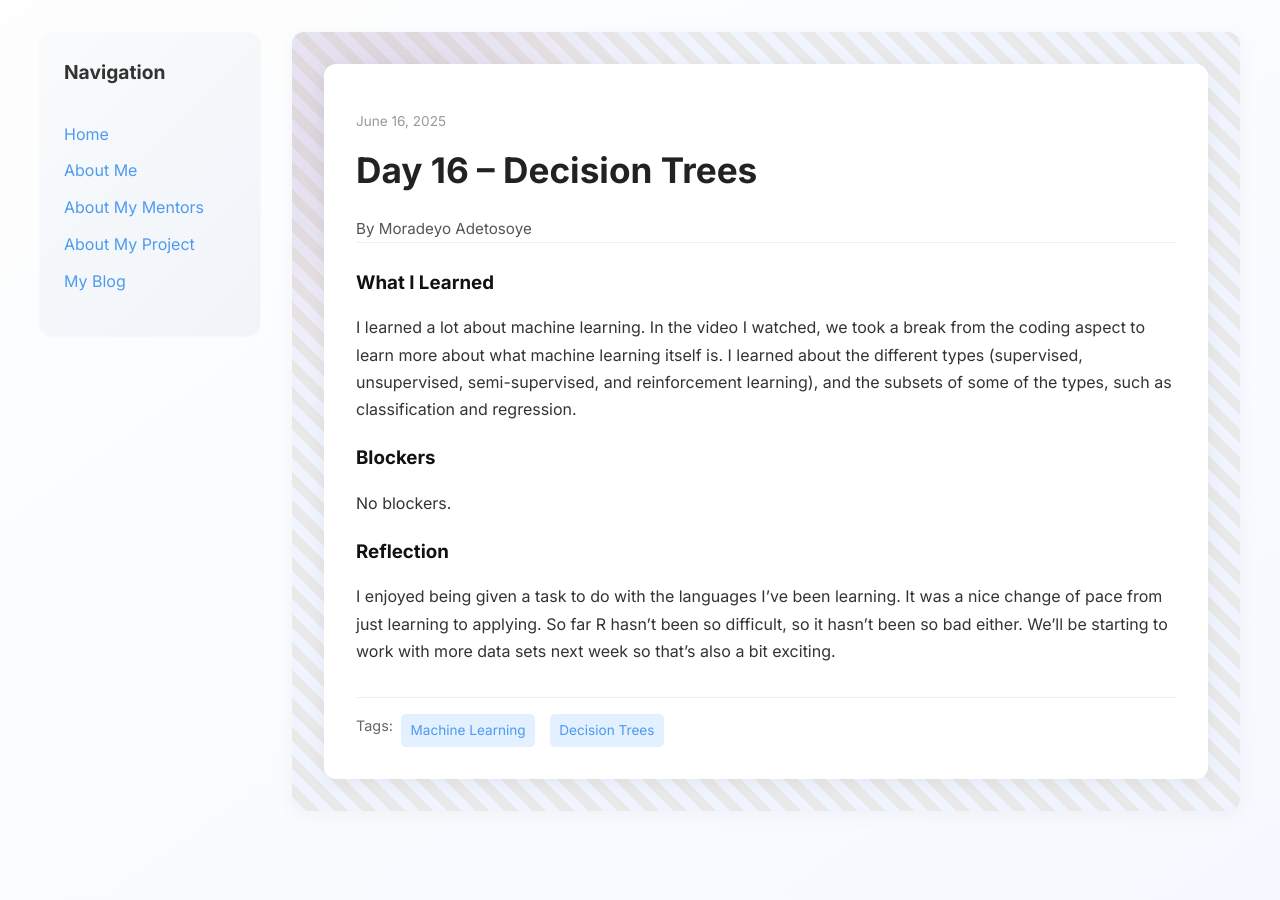
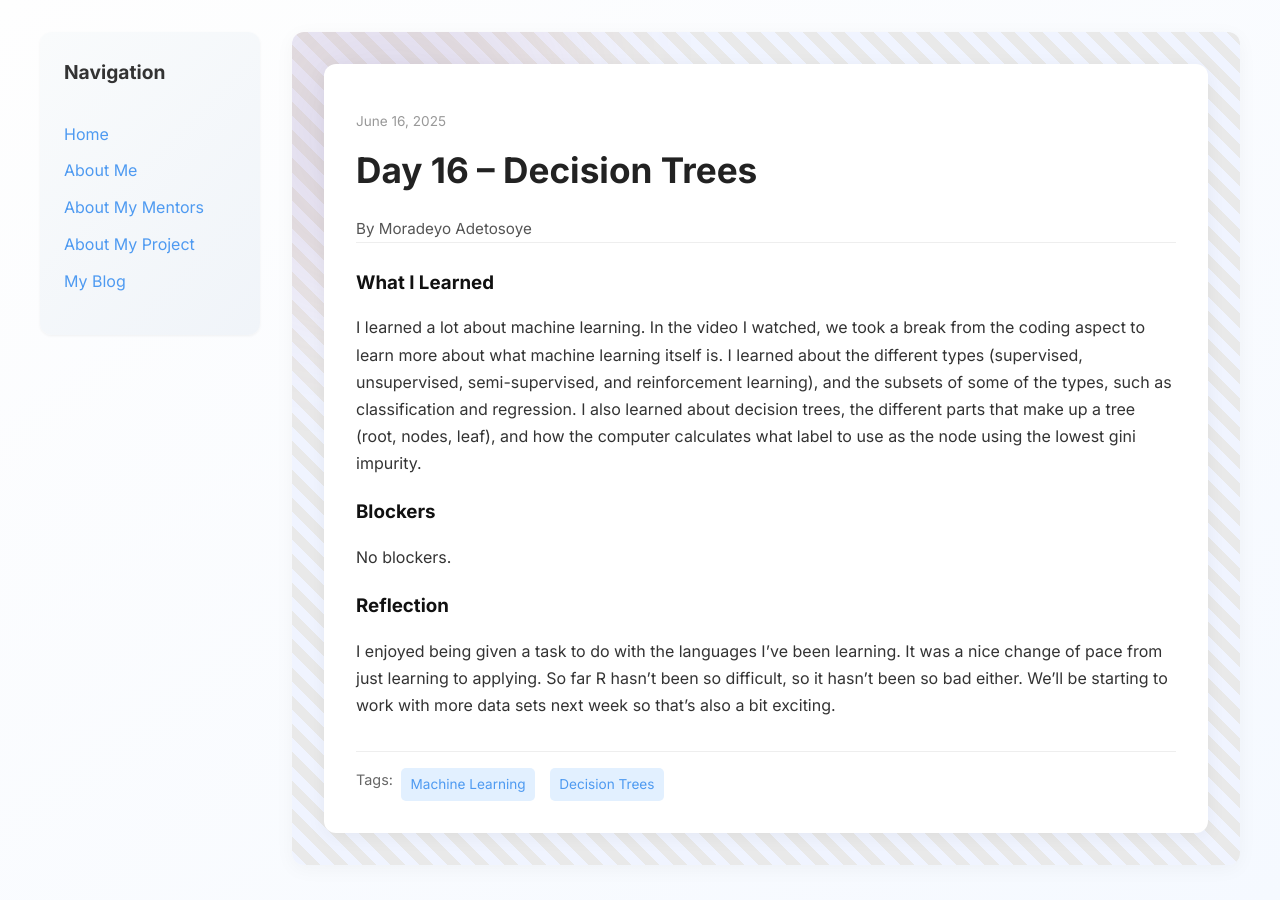
Before and after one commit to Deyo101/deyo101.github.io, a Jekyll site: the page built from _posts/2025-06-17-day-16.md, in a window 1280 px wide. Built offline with Jekyll 4.4.1, drawn with Linux system fonts in a browser that asks for light colours.

Commit message:
Update 2025-06-17-day-16.md

```diff
--- a/_posts/2025-06-17-day-16.md
+++ b/_posts/2025-06-17-day-16.md
@@ -7,7 +7,7 @@
 tags: ["Machine Learning", "Decision Trees"]
 
 what_i_learned: |
-  I learned a lot about machine learning. In the video I watched, we took a break from the coding aspect to learn more about what machine learning itself is. I learned about the different types (supervised, unsupervised, semi-supervised, and reinforcement learning), and the subsets of some of the types, such as classification and regression.
+  I learned a lot about machine learning. In the video I watched, we took a break from the coding aspect to learn more about what machine learning itself is. I learned about the different types (supervised, unsupervised, semi-supervised, and reinforcement learning), and the subsets of some of the types, such as classification and regression. I also learned about decision trees, the different parts that make up a tree (root, nodes, leaf), and how the computer calculates what label to use as the node using the lowest gini impurity.
 
 blockers: |
   No blockers.
```
